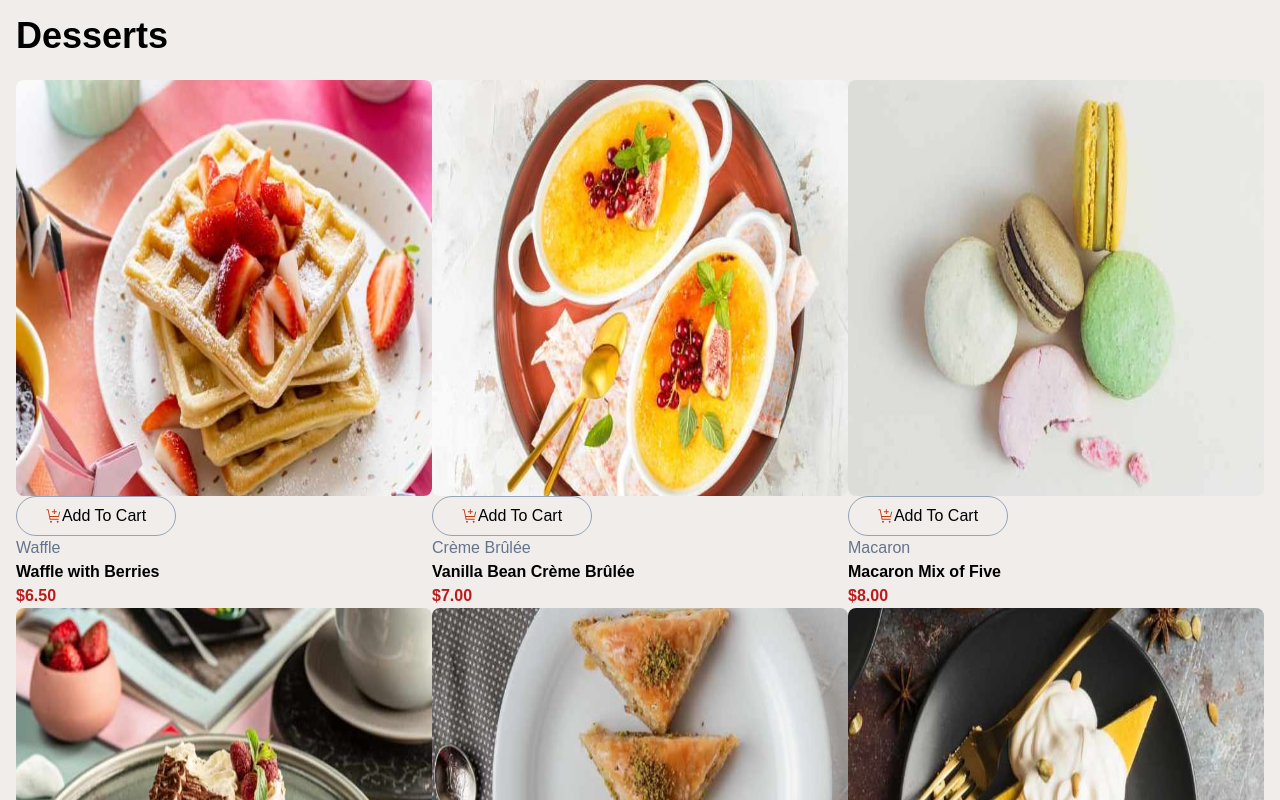
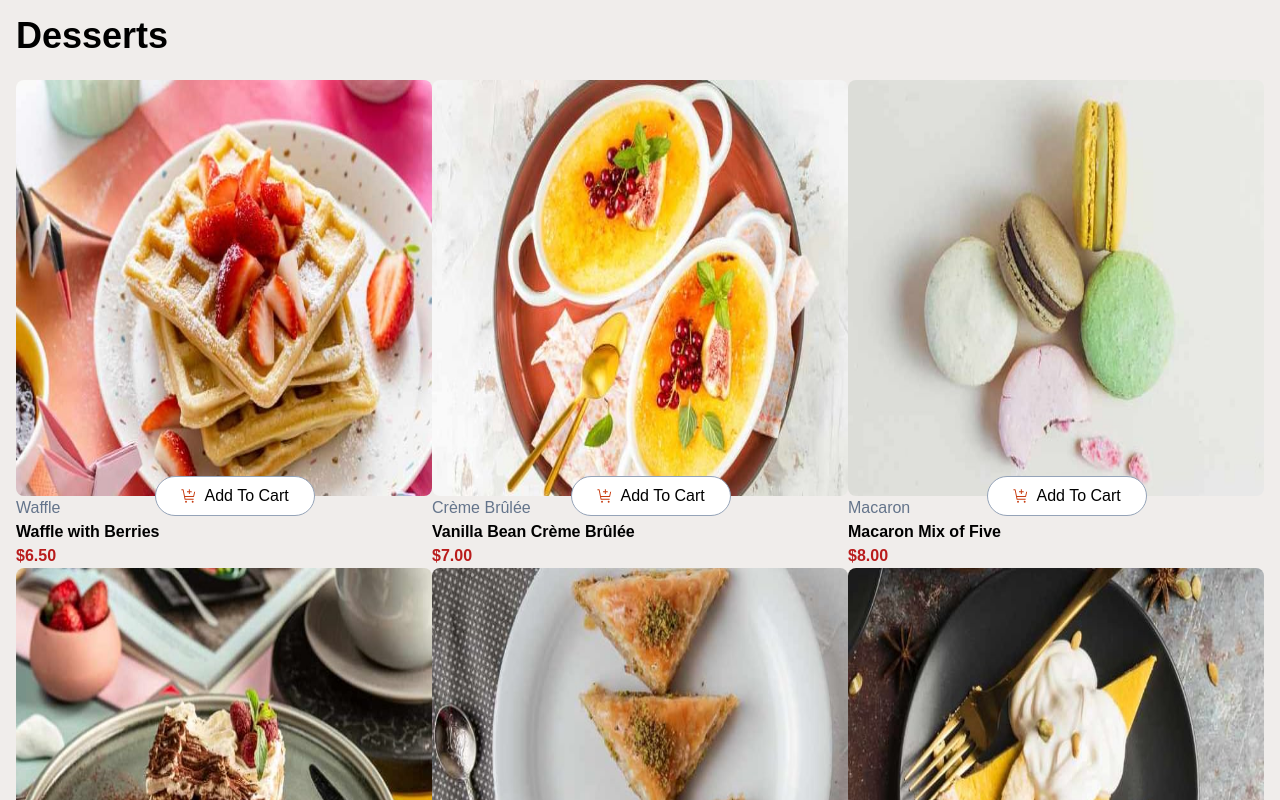
Before and after one commit to KamCoder5/restaurant-product-list, a Next.js app: page / in a window 1280 px wide. Shown: the top 800 px of the page. Built offline with nearby package versions, Linux system fonts and the light colour scheme.

Commit message:
added button to product card and centered bottom of product image, BUT the button slides when resizing the browswer, will come back to it

```diff
--- a/src/app/components/ProductCard.tsx
+++ b/src/app/components/ProductCard.tsx
@@ -12,20 +12,21 @@ export const ProductCard = ({
     return price.toFixed(2);
   };
   return (
-    <div className="text-black w-full items-center ">
+    <div className="">
+      <div className="text-black w-full relative">
         <Image
-        className=" md:aspect-square sm:aspect-ratio: 3 / 2 rounded-lg"
+          className=" md:aspect-square sm:aspect-ratio: 3 / 2 rounded-lg z"
           src={image}
           width={500}
           height={500}
           alt="Picture of Food"
         />
         <button
-        className="flex items-center justify-center border border-slate-400 h-10 w-40 rounded-3xl"
+          className="flex items-center justify-center border border-slate-400 bg-white h-10 w-40 rounded-3xl left-1/3 absolute -bottom-5" // button keeps sliding when resizing browser
           onClick={handleAddToCart}
         >
           <Image
-          className="h-4 w-4"
+            className="h-4 w-4 mr-2"
             src={iconAddToCard}
             width={500}
             height={500}
@@ -33,6 +34,8 @@ export const ProductCard = ({
           />
           Add To Cart
         </button>
+      </div>
+
       <div className="flex flex-col justify-center items-start">
         <p className="text-slate-500">{category}</p>
         <p className="font-extrabold">{name}</p>
```
Lines whose indentation alone changed are shown as unchanged.
